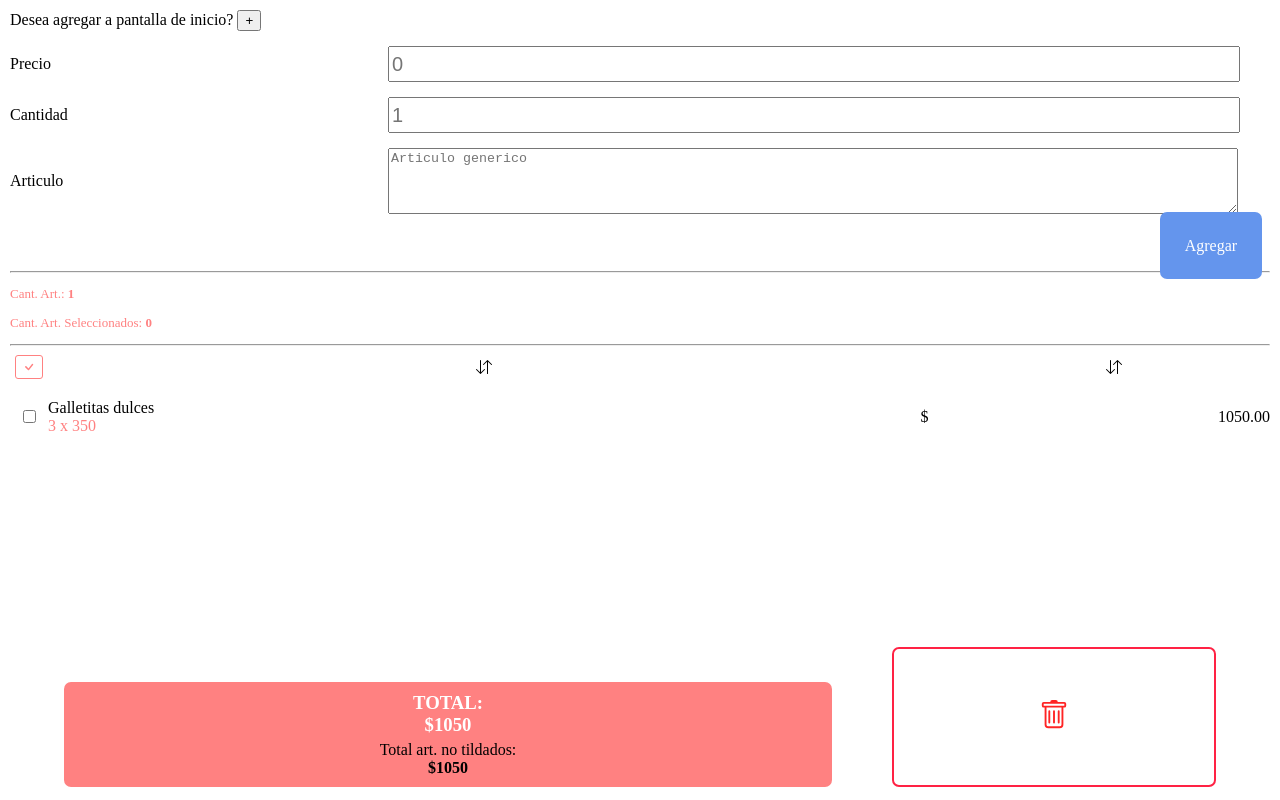
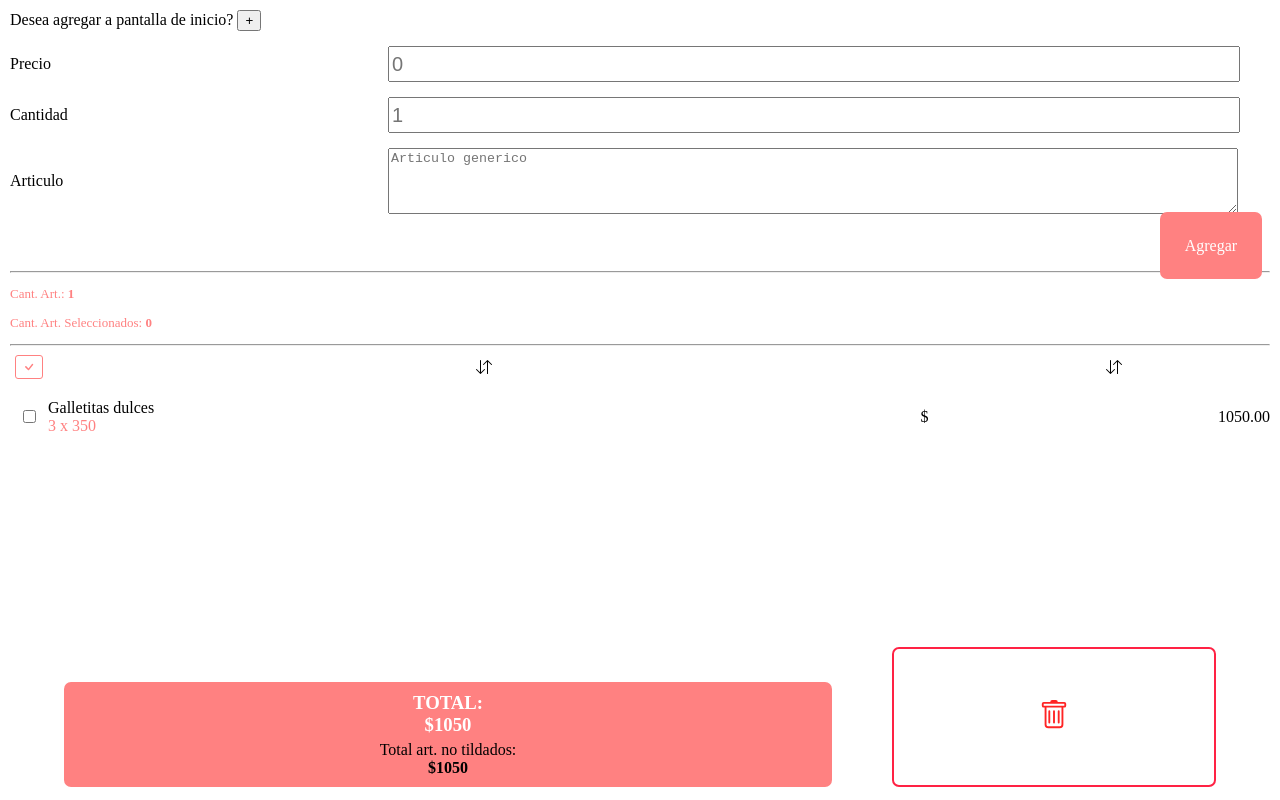
Before and after one commit to ocenturion/miListita, a plain HTML site: page index.html in a window 1280 px wide. Drawn offline with Linux system fonts and the light colour scheme.

Commit message:
probando nuevo sw

```diff
--- a/style.css
+++ b/style.css
@@ -54,8 +54,8 @@ body{
 
 .btnAgregar{
     width: 100%;
-    /* background-color: #FF8181; */
-    background-color: cornflowerblue;
+    background-color: #FF8181;
+    /* background-color: cornflowerblue; */
     padding: 2%;
     text-decoration: none;
     border-radius: 7px;
```
